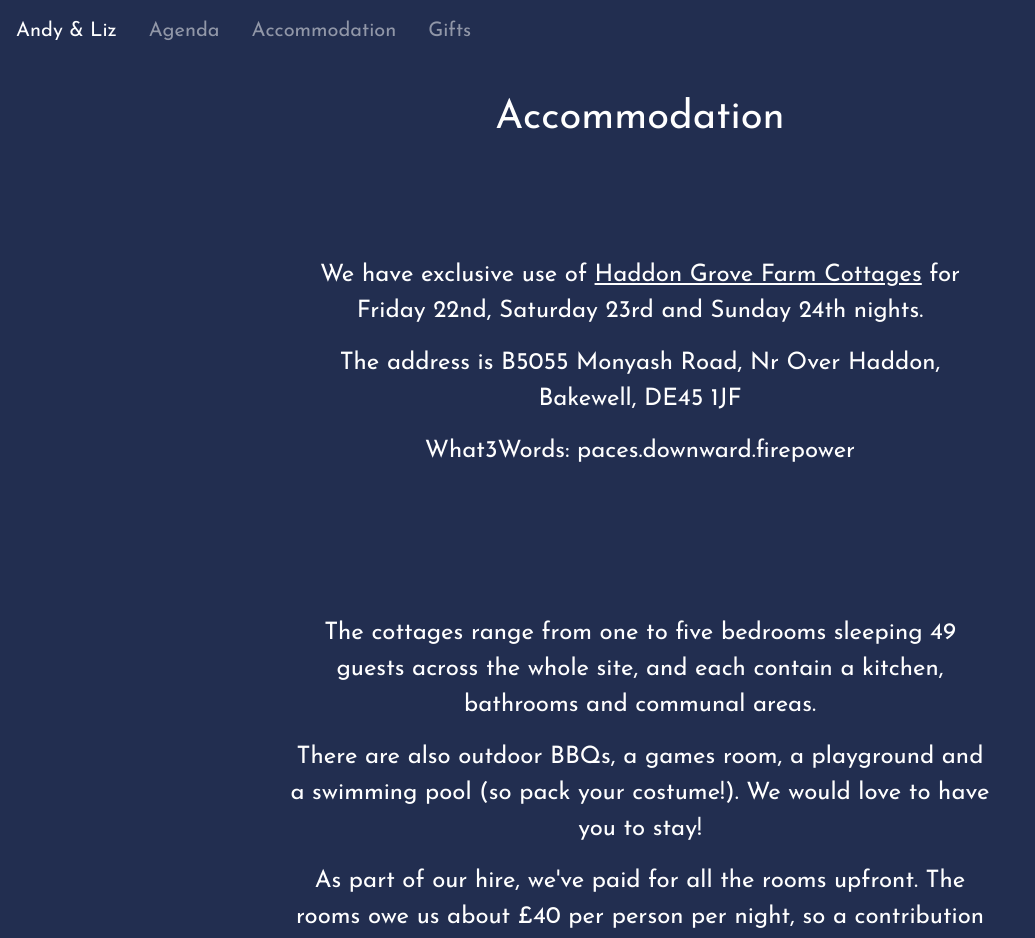
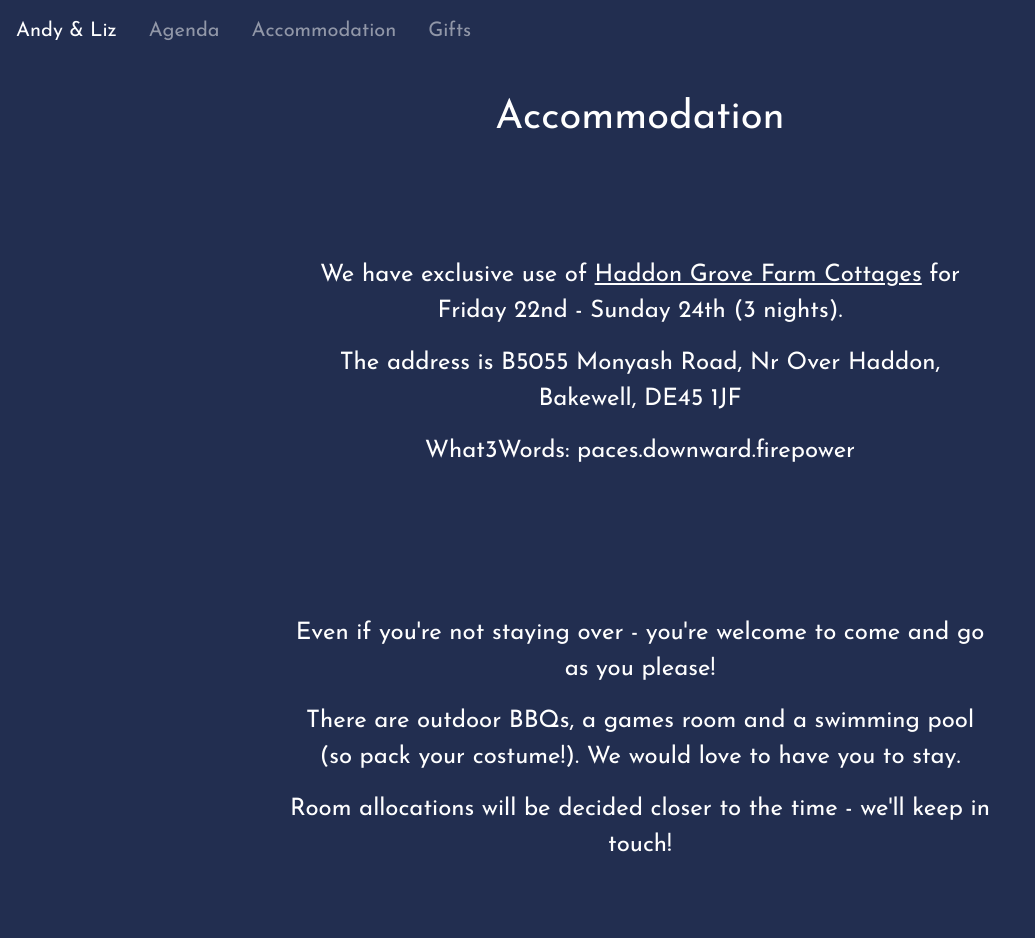
Before and after one commit to evansabove/wedding, a Vue app in the folder website/: page /accommodation in a window 1280 px wide. Shown: the top 938 px of the page, without its empty margins (0-1035 px from the left). Built offline with nearby package versions, Linux system fonts and the light colour scheme.

Commit message:
Content updates

```diff
--- a/website/src/views/Accommodation.vue
+++ b/website/src/views/Accommodation.vue
@@ -7,7 +7,7 @@
         <a target="_blank" href="https://www.bakewellretreats.com/haddongrove"
           >Haddon Grove Farm Cottages</a
         >
-        for Friday 22nd, Saturday 23rd and Sunday 24th nights.
+        for Friday 22nd - Sunday 24th (3 nights).
       </p>
       <p>
         The address is B5055 Monyash Road, Nr Over Haddon, Bakewell, DE45 1JF
@@ -15,19 +15,24 @@
       <p>What3Words: paces.downward.firepower</p> </Panel
     ><Panel>
       <p>
-        The cottages range from one to five bedrooms sleeping 49 guests across
-        the whole site, and each contain a kitchen, bathrooms and communal
-        areas.
+        Even if you're not staying over - you're welcome to come and go as you
+        please!
+      </p>
+
+      <p>
+        There are outdoor BBQs, a games room and a swimming pool (so pack your
+        costume!). We would love to have you to stay.
       </p>
       <p>
-        There are also outdoor BBQs, a games room, a playground and a swimming
-        pool (so pack your costume!). We would love to have you to stay!
+        Room allocations will be decided closer to the time - we'll keep in
+        touch!
       </p>
+    </Panel>
+    <Panel>
       <p>
         As part of our hire, we've paid for all the rooms upfront. The rooms owe
         us about £40 per person per night, so a contribution around this figure
-        would be great. Get in touch if you're interested, we'd really love to
-        have you! 👍
+        would be great 👍
       </p>
     </Panel>
   </div>
```
